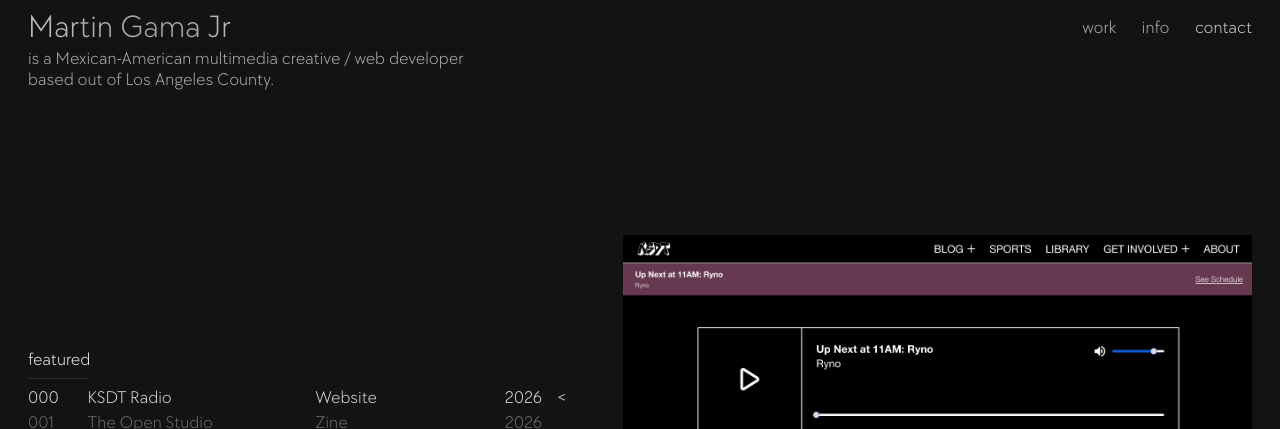
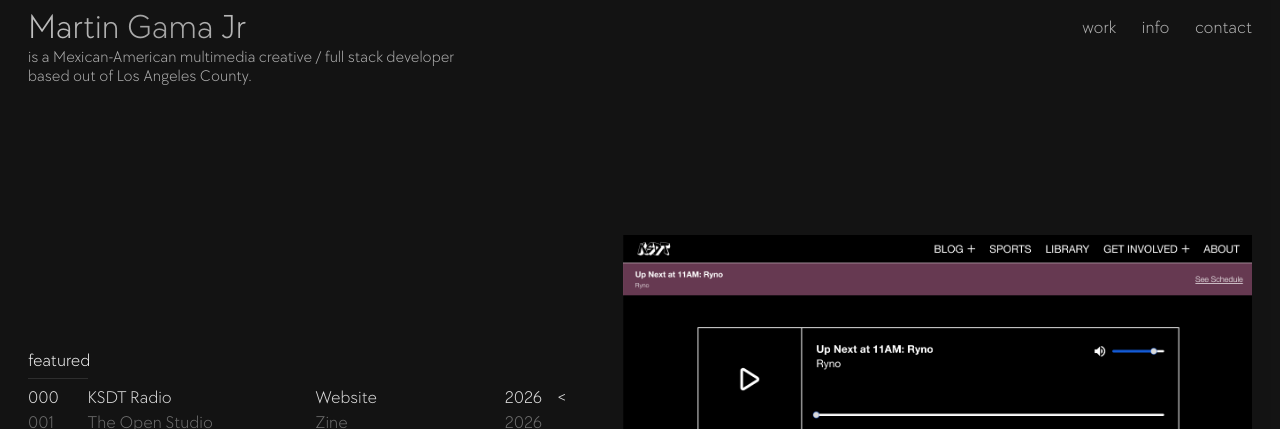
Before and after one commit to marzsh11/martins-portfolio, a React (Vite) app: page / in a window 1280 px wide. Shown: the top 429 px of the page. Built offline with nearby package versions, Linux system fonts and the light colour scheme.

Commit message:
changed header font sizes + info opacities

```diff
--- a/src/App.css
+++ b/src/App.css
@@ -6,7 +6,7 @@
   --rule: rgba(49, 49, 49, 0.9);
   --brand-color: rgba(255, 255, 255, 0.95);
   --nav-color: rgba(255, 255, 255, 0.75);
-  --contact-color: rgba(255, 255, 255, 0.9);
+  --contact-color: rgba(255, 255, 255, 0.75);
   --footer-color: rgba(255, 255, 255, 0.7);
   --brand-gradient-a: #ffffff;
   --brand-gradient-b: #eeeeeecb;
@@ -38,7 +38,7 @@
   --brand-color: rgba(10, 10, 10, 0.95);
   --nav-color: rgba(10, 10, 10, 0.65);
   --contact-color: rgba(10, 10, 10, 0.65);
-  --footer-color: rgba(10, 10, 10, 0.65);
+  --footer-color: rgba(10, 10, 10, 0.6);
   --brand-gradient-a: #000000;
   --brand-gradient-b: #111111cb;
   --brand-gradient-c: #080808d7;
@@ -83,7 +83,7 @@
 
 .brand {
   justify-self: start;
-  font-size: clamp(1.5rem, 2.647vw, 2rem);
+  font-size: clamp(1.6rem, 2.85vw, 2.15rem);
   line-height: 1;
   white-space: nowrap;
   transition: opacity 160ms ease, color 160ms ease;
@@ -604,7 +604,7 @@
 }
 
 .info-detail { opacity: 0.9; }
-.info-secondary { font-style: italic; opacity: 0.65; }
+.info-secondary { font-style: italic; opacity: 0.75; }
 
 .education-degree {
   display: flex;
@@ -621,7 +621,7 @@
   color: var(--page-fg);
   font-size: calc(var(--utility-font-size) * 0.78);
   line-height: 1.25;
-  opacity: 0.7;
+  opacity: 0.6;
 }
 
 .info-pairs {
@@ -650,7 +650,7 @@
   margin: 0;
   color: var(--brand-color);
   opacity: 0.70;
-  font-size: var(--utility-font-size);
+  font-size: var(--utility-font-size*0.95);
   line-height: 1.2;
   white-space: nowrap;
   transition: opacity 160ms ease;
@@ -709,7 +709,7 @@
   display: inline-flex;
   flex-direction: column;
   align-items: flex-start;
-  gap: 0.5rem;
+  gap: 0.4rem;
   color: inherit;
   text-align: left;
 }
--- a/src/App.jsx
+++ b/src/App.jsx
@@ -584,8 +584,8 @@ function App() {
           <>
             <p className="brand-description">
               {language === 'es'
-                ? <>es un creativo multimedia mexicano-estadounidense / desarrollador web<br />con sede en el condado de Los Ángeles.</>
-                : <>is a Mexican-American multimedia creative / web developer<br />based out of Los Angeles County.</>}
+                ? <>es un creativo multimedia mexicano-estadounidense / desarrollador full stack<br />ubicado en el condado de Los Ángeles.</>
+                : <>is a Mexican-American multimedia creative / full stack developer<br />based out of Los Angeles County.</>}
             </p>
             <div className="home-hero">
               <section className="featured-work" aria-label={copy.home.featured}>
--- a/src/data/projects/entries/001-the-open-studio.js
+++ b/src/data/projects/entries/001-the-open-studio.js
@@ -20,11 +20,11 @@ export default {
   image: page01,
   imageAlt: 'The Open Studio Issue 0 zine cover with green apples',
   pages,
-  description: 'The Open Studio is an artist showcase zine I helped build from initial concept to physical product, designed to create a living space that fosters ongoing conversations about art. My role spanned creative direction, editorial, production, writer assessments, graphic design guidance, and maintaining a cohesive brand identity and voice. I coordinated artist outreach and conducted 1+ hour comprehensive interviews to highlight selected works and give artists a platform for their voices. Additionally, I developed deliberate page layouts tailored to balance each artist’s visual work with their interviews, finishing the zine on gloss and matte paper with hand-bound finishing.',
+  description: 'The Open Studio is an artist showcase zine I helped build from initial concept to physical product, designed to create a living space that fosters ongoing conversations about art. My role spanned creative direction, editorial, production, writer assessments, graphic design guidance, and maintaining a cohesive brand identity and voice. I coordinated artist outreach and conducted 1+ hour comprehensive interviews to highlight selected works and give artists a platform for their voices. Additionally, I developed deliberate page layouts tailored to balance each artist’s visual work with their interviews, finishing the zine on gloss and matte paper then hand binding.',
   translations: {
     es: {
       project: 'Fanzine',
-      description: 'The Open Studio es un zine de exhibición artística que ayudé a desarrollar desde el concepto inicial hasta el producto físico, diseñado para crear un espacio vivo que fomente conversaciones continuas sobre el arte. Mi rol abarcó la dirección creativa, edición, producción, revisión de textos y redactores, dirección de diseño gráfico y el mantenimiento de una identidad y voz de marca cohesionadas. Coordiné la gestión y el contacto con artistas, y realicé entrevistas a profundidad de más de una hora para destacar obras seleccionadas y darle una plataforma a sus voces. Además, desarrollé diseños editoriales intencionales para equilibrar la obra visual de cada artista con sus entrevistas, finalizando el zine en papel couché brillante y mate con encuadernación artesanal hecha a mano.',
+      description: 'The Open Studio es un zine de exhibición artística que ayudé a desarrollar desde el concepto inicial hasta el producto final, diseñado para crear un espacio vivo que fomente conversaciones continuas sobre el arte. Mi rol abarcó la dirección creativa, edición, producción, revisión de textos y redactores, dirección de diseño gráfico y el mantenimiento de una identidad y voz de marca cohesionadas. Coordiné la gestión y el contacto con artistas, y realicé entrevistas a profundidad de más de una hora para destacar obras seleccionadas y darle una plataforma a sus voces. Además, desarrollé diseños editoriales intencionales para equilibrar la obra visual de cada artista con sus entrevistas, finalizando el zine en papel couché brillante y mate con encuadernación artesanal hecha a mano.',
     },
   },
 }
```
